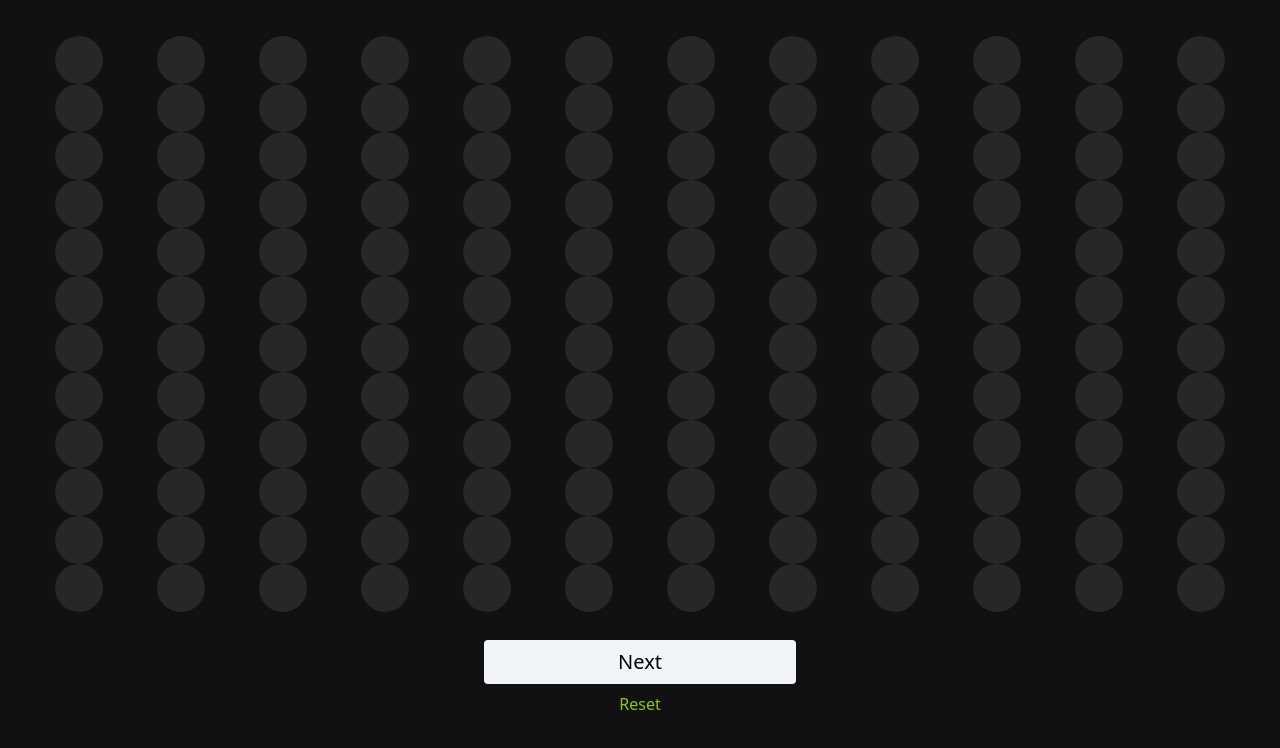
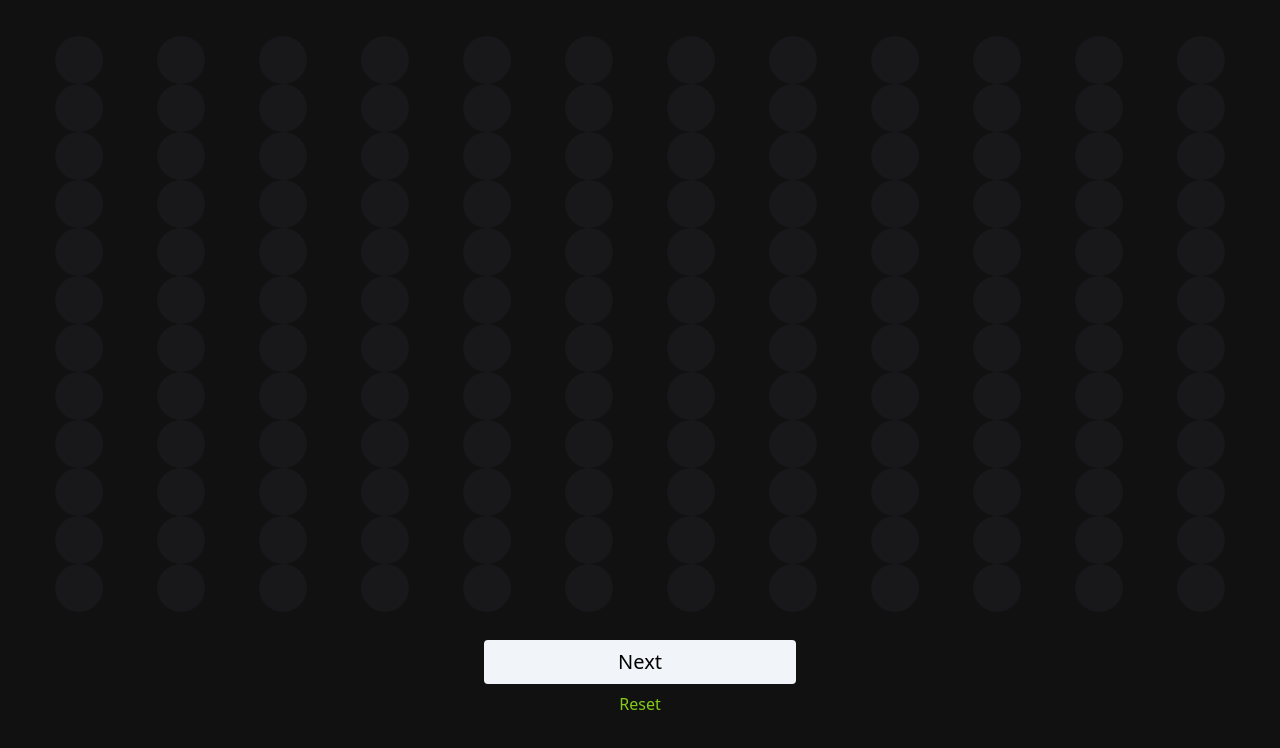
Before and after one commit to seniorcreative/organisms, a React (Create React App) app: page / in a window 1280 px wide. Shown: the top 748 px of the page. Built offline with nearby package versions, Linux system fonts and the light colour scheme.

Commit message:
Tidy up UI and Code

```diff
--- a/public/index.html
+++ b/public/index.html
@@ -24,7 +24,7 @@
       work correctly both with client-side routing and a non-root public URL.
       Learn how to configure a non-root public URL by running `npm run build`.
     -->
-    <title>React App</title>
+    <title>Organisms</title>
   </head>
   <body>
     <noscript>You need to enable JavaScript to run this app.</noscript>
--- a/src/components/organismCell.tsx
+++ b/src/components/organismCell.tsx
@@ -11,10 +11,12 @@ const OrganismCell = (props: OrganismCellPropsType) => {
       }}
     >
       <div
-        className={`cursor-pointer w-12 h-12 rounded-full transition transition-all ${
-          alive ? "bg-lime-500" : "bg-zinc-800"
+        className={`cursor-pointer w-12 h-12 rounded-full transition transition-all flex items-center justify-center select-none ${
+          alive ? "bg-lime-500" : "bg-zinc-900"
         }`}
-      ></div>
+      >
+        {/* {props.x} */}
+      </div>
     </div>
   );
 };
--- a/src/components/organismGrid.tsx
+++ b/src/components/organismGrid.tsx
@@ -13,8 +13,6 @@ const OrganismGrid = (props: OrganismGridType) => {
     setOrganisms([...organisms]);
   };
 
-  // -
-  // - An empty Cell with exactly 3 live neighbours "comes to life".
   // - A Cell who "comes to life" outside the board should wrap at the other side of the board.
 
   const deaths: number[] = [];
@@ -32,9 +30,6 @@ const OrganismGrid = (props: OrganismGridType) => {
         (neighbourKey: any) =>
           organisms[Object(organism.nbrs)[neighbourKey] - 1].alive
       ).length;
-      console.log(
-        `alive organism ${organism.x} has ${aliveNeighbours} alive neighbours`
-      );
       if (aliveNeighbours < 2 || aliveNeighbours > 3) {
         deaths.push(organism.x);
       }
@@ -46,16 +41,12 @@ const OrganismGrid = (props: OrganismGridType) => {
     );
 
     // RULES
-    // - A Cell with fewer than two live neighbours dies of under-population.
-    // - A Cell with more than 3 live neighbours dies of overcrowding.
+    // - An empty Cell with exactly 3 live neighbours "comes to life".
     deadCells.forEach((organism: OrganismCellType) => {
       const aliveNeighbours: number = Object.keys(organism.nbrs).filter(
         (neighbourKey: any) =>
           organisms[Object(organism.nbrs)[neighbourKey] - 1].alive
       ).length;
-      console.log(
-        `dead organism ${organism.x} has ${aliveNeighbours} alive neighbours`
-      );
       if (aliveNeighbours === 3) {
         births.push(organism.x);
       }
@@ -79,7 +70,9 @@ const OrganismGrid = (props: OrganismGridType) => {
 
   return (
     <>
-      <div className={`mt-6   p-3 grid grid-flow-row grid-rows-12 grid-cols-12`}>
+      <div
+        className={`mt-6   p-3 grid grid-flow-row grid-rows-12 grid-cols-12`}
+      >
         {organisms.map((organism: OrganismCellType) => (
           <OrganismCell
             key={organism.x}
```
